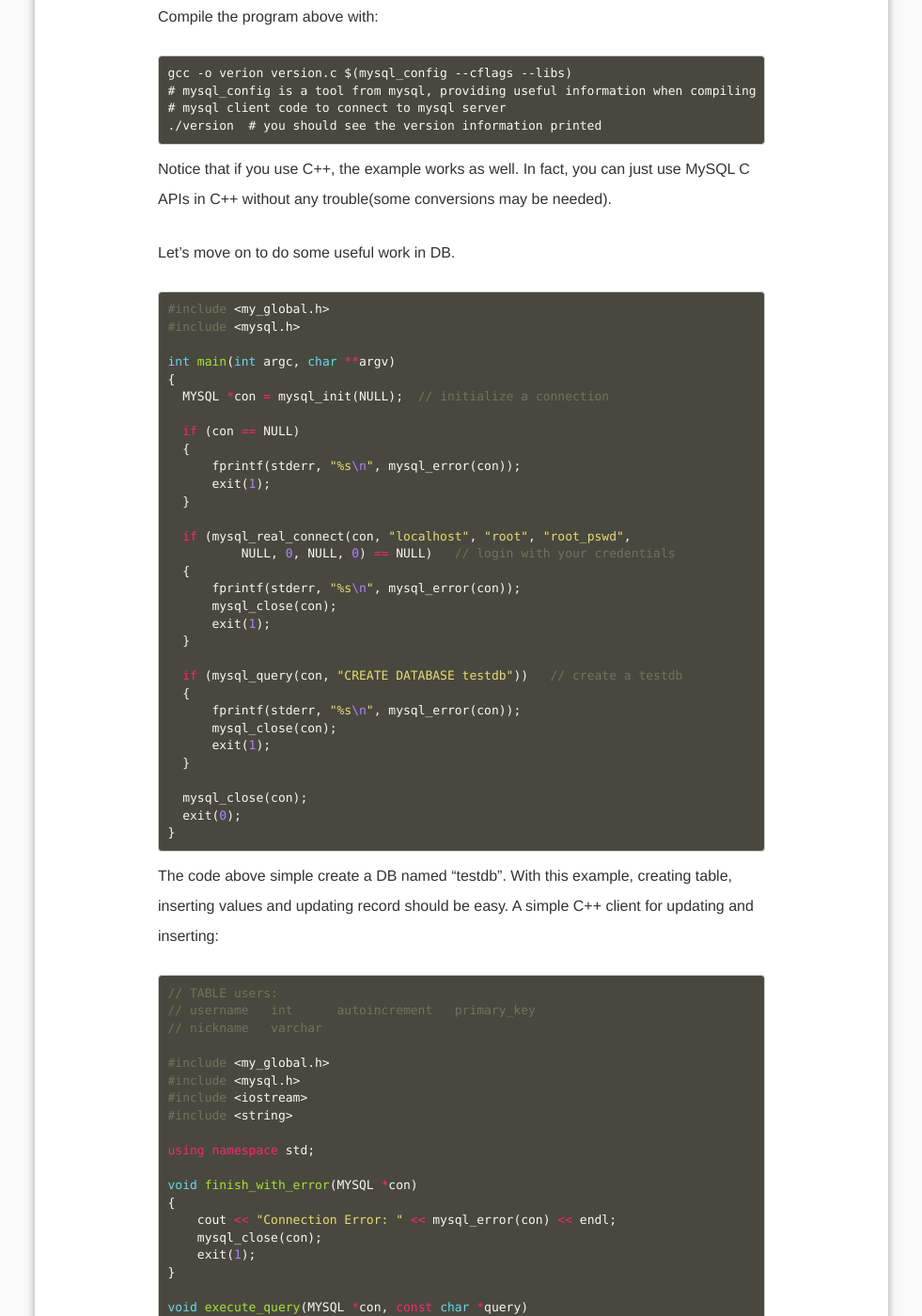
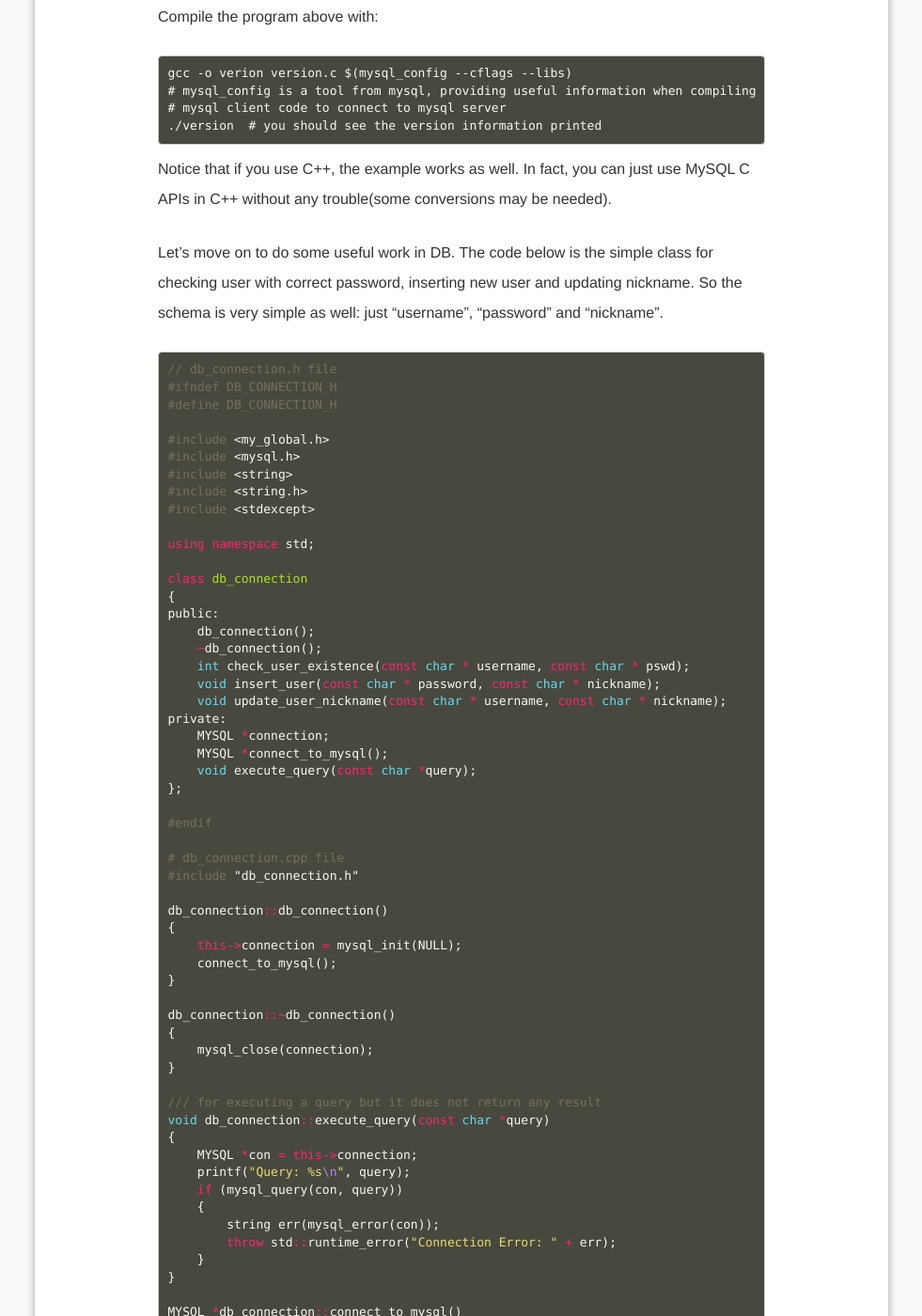
Before and after one commit to franklingu/franklingu.github.io, a Jekyll site: the page built from _posts/2015-12-22-connect-to-mysql-via-mysql-c-api.markdown, in a window 1280 px wide and 1400 px high, scrolled down 741 px. Shown: the whole window at 94% size, without its empty margins (149-1130 px from the left). Built offline with Jekyll 4.4.1, drawn with Linux system fonts in a browser that asks for light colours; nearby versions of some CDN libraries; Markdown is read by kramdown in place of the engine named in the settings; comment, search, counter and statistics services are not loaded; some of the changed text lies outside the part shown.

Commit message:
enhanced CGI setup tut and mysql tut

````diff
--- a/_posts/2015-12-22-connect-to-mysql-via-mysql-c-api.markdown
+++ b/_posts/2015-12-22-connect-to-mysql-via-mysql-c-api.markdown
@@ -34,114 +34,117 @@ gcc -o verion version.c $(mysql_config --cflags --libs)
 
 Notice that if you use C++, the example works as well. In fact, you can just use MySQL C APIs in C++ without any trouble(some conversions may be needed).
 
-Let's move on to do some useful work in DB.
-
-```c
-#include <my_global.h>
-#include <mysql.h>
-
-int main(int argc, char **argv)
-{
-  MYSQL *con = mysql_init(NULL);  // initialize a connection
-
-  if (con == NULL)
-  {
-      fprintf(stderr, "%s\n", mysql_error(con));
-      exit(1);
-  }
-
-  if (mysql_real_connect(con, "localhost", "root", "root_pswd",
-          NULL, 0, NULL, 0) == NULL)   // login with your credentials
-  {
-      fprintf(stderr, "%s\n", mysql_error(con));
-      mysql_close(con);
-      exit(1);
-  }
-
-  if (mysql_query(con, "CREATE DATABASE testdb"))   // create a testdb
-  {
-      fprintf(stderr, "%s\n", mysql_error(con));
-      mysql_close(con);
-      exit(1);
-  }
-
-  mysql_close(con);
-  exit(0);
-}
-```
-
-The code above simple create a DB named "testdb". With this example, creating table, inserting values and updating record should be easy. A simple C++ client for updating and inserting:
+Let's move on to do some useful work in DB. The code below is the simple class for checking user with correct password, inserting new user and updating nickname. So the schema is very simple as well: just "username", "password" and "nickname".
 
 ```cpp
-// TABLE users:
-// username   int      autoincrement   primary_key
-// nickname   varchar
+// db_connection.h file
+#ifndef DB_CONNECTION_H
+#define DB_CONNECTION_H
 
 #include <my_global.h>
 #include <mysql.h>
-#include <iostream>
 #include <string>
+#include <string.h>
+#include <stdexcept>
 
 using namespace std;
 
-void finish_with_error(MYSQL *con)
+class db_connection
 {
-    cout << "Connection Error: " << mysql_error(con) << endl;
-    mysql_close(con);
-    exit(1);
+public:
+    db_connection();
+    ~db_connection();
+    int check_user_existence(const char * username, const char * pswd);
+    void insert_user(const char * password, const char * nickname);
+    void update_user_nickname(const char * username, const char * nickname);
+private:
+    MYSQL *connection;
+    MYSQL *connect_to_mysql();
+    void execute_query(const char *query);
+};
+
+#endif
+
+# db_connection.cpp file
+#include "db_connection.h"
+
+db_connection::db_connection()
+{
+    this->connection = mysql_init(NULL);
+    connect_to_mysql();
 }
 
-void execute_query(MYSQL *con, const char *query)
+db_connection::~db_connection()
 {
+    mysql_close(connection);
+}
+
+/// for executing a query but it does not return any result
+void db_connection::execute_query(const char *query)
+{
+    MYSQL *con = this->connection;
+    printf("Query: %s\n", query);
     if (mysql_query(con, query))
     {
-        finish_with_error(con);
+        string err(mysql_error(con));
+        throw std::runtime_error("Connection Error: " + err);
     }
 }
 
-MYSQL *connect_to_mysql()
+MYSQL *db_connection::connect_to_mysql()
 {
-    MYSQL *con = mysql_init(NULL);
+    MYSQL *con = this->connection;
     if (con == NULL)
     {
-        cout << mysql_error(con) << endl;
+        printf("DB error: %s\n", mysql_error(con));
         exit(1);
     }
-    if (mysql_real_connect(con, "localhost", "", "", NULL, 0, NULL, 0) == NULL)
+    if (mysql_real_connect(con, "localhost", "root", "", NULL, 0, NULL, 0) == NULL)
     {
-        finish_with_error(con);
+        string err(mysql_error(con));
+        throw std::runtime_error("Connection Error: " + err);
     }
-    execute_query(con, "use entry_db;");
+    execute_query("use entry_task;");
     return con;
 }
 
-void insert_user(string nickname)
+int db_connection::check_user_existence(const char * username, const char * password)
 {
-    MYSQL *con = connect_to_mysql();
-
-    string query = "insert into users(nickname) values('" + nickname + "');";
-    execute_query(con, query.c_str());
-
-    mysql_close(con);
+    string username_s(username, strlen(username));
+    string password_s(password, strlen(password));
+    string query = "select username from users where username = " + username_s +
+        " and password = '" + password_s + "';";
+    execute_query(query.c_str());
+    MYSQL_RES *result = mysql_store_result(connection);
+    if (result != NULL)
+    {
+        // for counting number of rows in the selection result
+        int num_rows = mysql_num_rows(result);
+        mysql_free_result(result);
+        return (num_rows == 0) ? -1 : atoi(username);
+    }
+    else
+    {
+        return -1;
+    }
 }
 
-void update_user(string username, string nickname)
+void db_connection::insert_user(const char * password, const char * nickname)
 {
-    MYSQL *con = connect_to_mysql();
-
-    string query = "update users set nickname = '" + nickname +
-        "' where username = " + username + ";";
-    execute_query(con, query.c_str());
-
-    mysql_close(con);
+    string nickname_s(nickname, strlen(nickname));
+    string password_s(password, strlen(password));
+    string query = "insert into users(password, nickname) values('" + password_s +
+        "', '" + nickname_s + "');";
+    execute_query(query.c_str());
 }
 
-int main(int argc, char **argv)
+void db_connection::update_user_nickname(const char * username, const char * nickname)
 {
-    insert_user("test insert");
-    update_user("1", "test update");
-
-    return 0;
+    string nickname_s(nickname, strlen(nickname));
+    string username_s(username, strlen(username));
+    string query = "update users set nickname = '" + nickname_s +
+        "' where username = " + username_s + ";";
+    execute_query(query.c_str());
 }
 ```
 
````
Also changed, not shown: _posts/2015-12-21-C++-CGI-setup-on-CentOS.markdown (+28 -87 lines).
